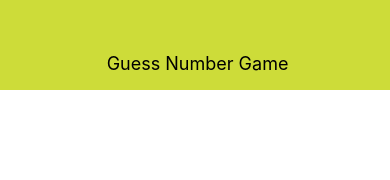
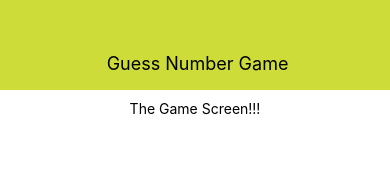
Before and after one commit to devqmr/GuessNumberGame, a React Native app: screen / in a window 390 px wide. Shown: the top 180 px of the page. Built offline with nearby package versions, Linux system fonts and the light colour scheme.

Commit message:
Add StartGamingScreen

```diff
--- a/App.js
+++ b/App.js
@@ -1,11 +1,13 @@
 import React from 'react';
 import { StyleSheet, Text, View } from 'react-native';
 import Header from './components/Header';
+import StartGameScreen from './screens/StartGameScreen'
 
 export default function App() {
   return (
     <View>
       <Header title="Guess Number Game" />
+      <StartGameScreen/>
     </View>
   );
 }
--- /dev/null
+++ b/screens/StartGameScreen.js
@@ -0,0 +1,20 @@
+import React from 'react';
+import { View, Text, StyleSheet, Button } from 'react-native';
+
+const StartGameScreen = props => {
+    return (
+        <View style={styles.screen}>
+            <Text>The Game Screen!!!</Text>
+        </View>
+    );
+};
+
+const styles = StyleSheet.create({
+    screen: {
+        flex: 1,
+        padding: 10,
+        alignItems: 'center'
+    }
+});
+
+export default StartGameScreen;
```
Also changed, not shown: components/template.js (added, +8 -0 lines).
